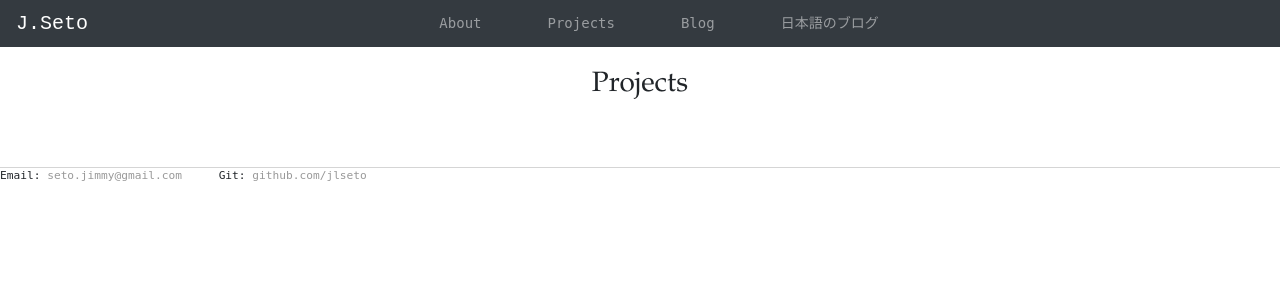
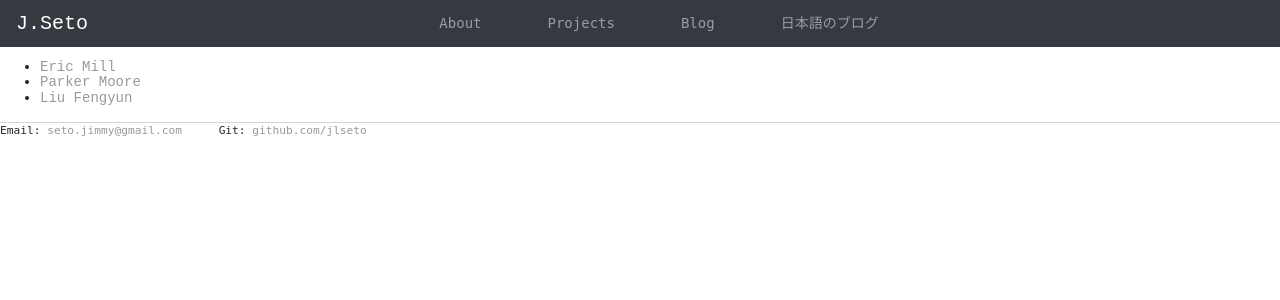
Before and after one commit to JLSeto/blog_angular, a Jekyll site: the page built from projects/index.html, in a window 1280 px wide and 900 px high. Shown: the top 300 px of the window. Built offline with Jekyll 4.4.1, drawn with Linux system fonts in a browser that asks for light colours; nearby versions of some CDN libraries.

Commit message:
Updated Stuff

```diff
--- /dev/null
+++ b/_data/example.yml
@@ -0,0 +1,8 @@
+- name: Eric Mill
+  github: konklone
+
+- name: Parker Moore
+  github: parkr
+
+- name: Liu Fengyun
+  github: liufengyun
--- a/projects/index.html
+++ b/projects/index.html
@@ -3,22 +3,12 @@ layout: default
 title: Projects
 ---
 
-<div class="hello">
-	<h1>{{ page.title }}</h1>
-		<ul class="blog">
-			<div class="row justify-content-center">
-	    	<div class="col-lg-10 col-xl-8">
-	      	<table class="table table-sm">
-	        	<tbody>
-	  				{% for post in site.data.projects %}
-						<tr>
-							<td class="align-middle"><span>{{ post.date | date: "%-d %B %Y" }}</span></td>
-				 			<td class="align-middle"><a class="blogg" href="{{ post.url }}" title="{{ post.title }}">{{ post.title }}</a></td>
-						</tr>
-	  				{% endfor %}
-						</tbody>
-					</table>
-				</div>
-			</div>
-		</ul>
-</div>
+<ul>
+{% for uu in site.data.example %}
+  <li>
+    <a href="https://github.com/{{ uu.github }}">
+      {{ uu.name }}
+    </a>
+  </li>
+{% endfor %}
+</ul>
```
